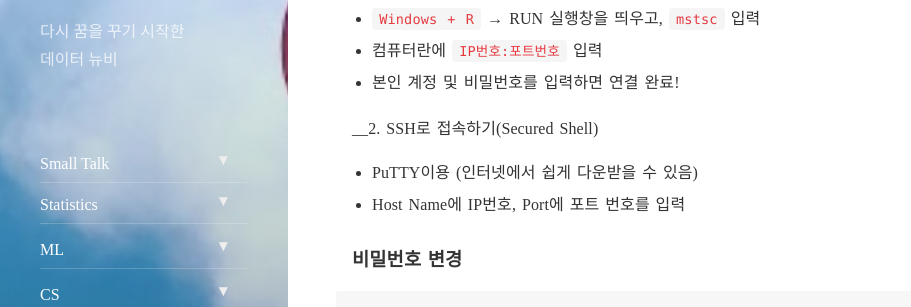
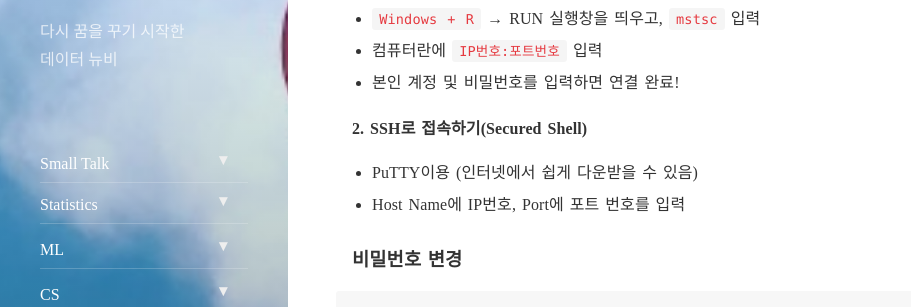
Before and after one commit to tryumanshow/data-weirdo.github.io, a Jekyll site: the page built from _posts/2020-03-18-cs-linux-linux1.markdown, in a window 1280 px wide and 900 px high, scrolled down 351 px. Shown: the part 140-447 px from the top of the window, without its empty margins (0-911 px from the left). Built offline with Jekyll 4.4.1, drawn with Linux system fonts in a browser that asks for light colours; nearby versions of some CDN libraries; comment, search, counter and statistics services are not loaded.

```diff
--- a/_posts/2020-03-18-cs-linux-linux1.markdown
+++ b/_posts/2020-03-18-cs-linux-linux1.markdown
@@ -24,7 +24,7 @@ __1. RDC Tool 사용하기 (Remote Desktop Connection)__
   - 컴퓨터란에 `IP번호:포트번호` 입력
   - 본인 계정 및 비밀번호를 입력하면 연결 완료!
 
-__2. SSH로 접속하기(Secured Shell)
+__2. SSH로 접속하기(Secured Shell)__
   - PuTTY이용 (인터넷에서 쉽게 다운받을 수 있음)
   - Host Name에 IP번호, Port에 포트 번호를 입력
 
```
